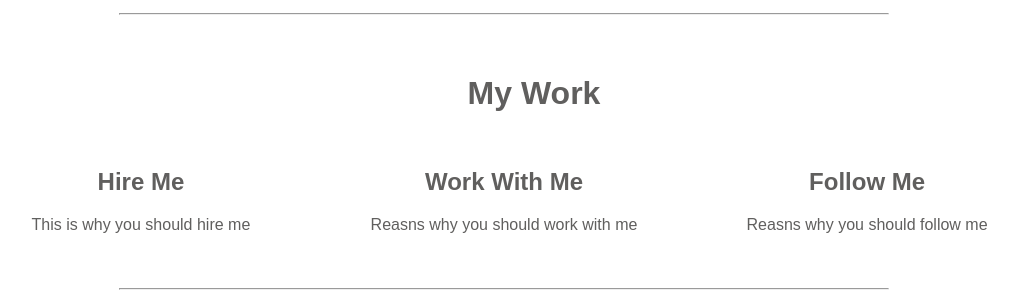
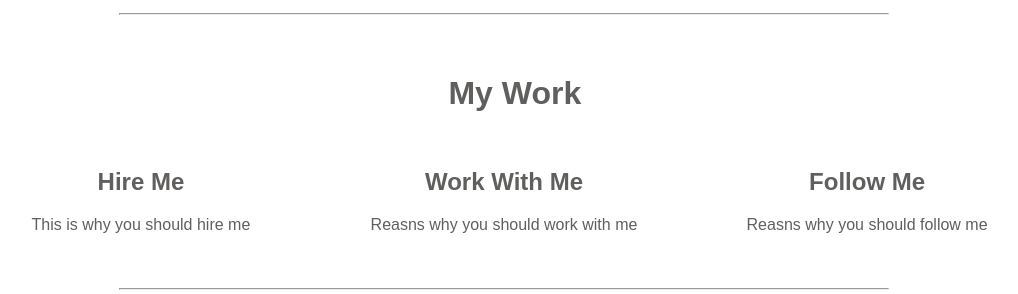
Before and after one commit to Helvin159/HelvinRymer, a PHP site: page / in a window 1280 px wide. Shown: the part 514-808 px from the top of the page, without its empty margins (136-1154 px from the left). Run offline with PHP 8.4, Linux system fonts and the light colour scheme.

Commit message:
Update style.css

```diff
--- a/css/style.css
+++ b/css/style.css
@@ -80,7 +80,6 @@ font-size: 20px;
 	display: inline-block;
 	width: 40%;
 	height: auto;
-
 }
 
 #contactinfo h1 {}
@@ -165,7 +164,7 @@ font-size: 20px;
 }
 
 #mywork {
-	width: 100%;
+	width: 97%;
 	height: auto;
 	padding-top: 30px;
 	padding-right: 30px;
@@ -177,6 +176,7 @@ font-size: 20px;
 	display: inline;
 	width: 100%;
 	text-align: center;
+	margin-left: 0px;
 }
 
 
```
